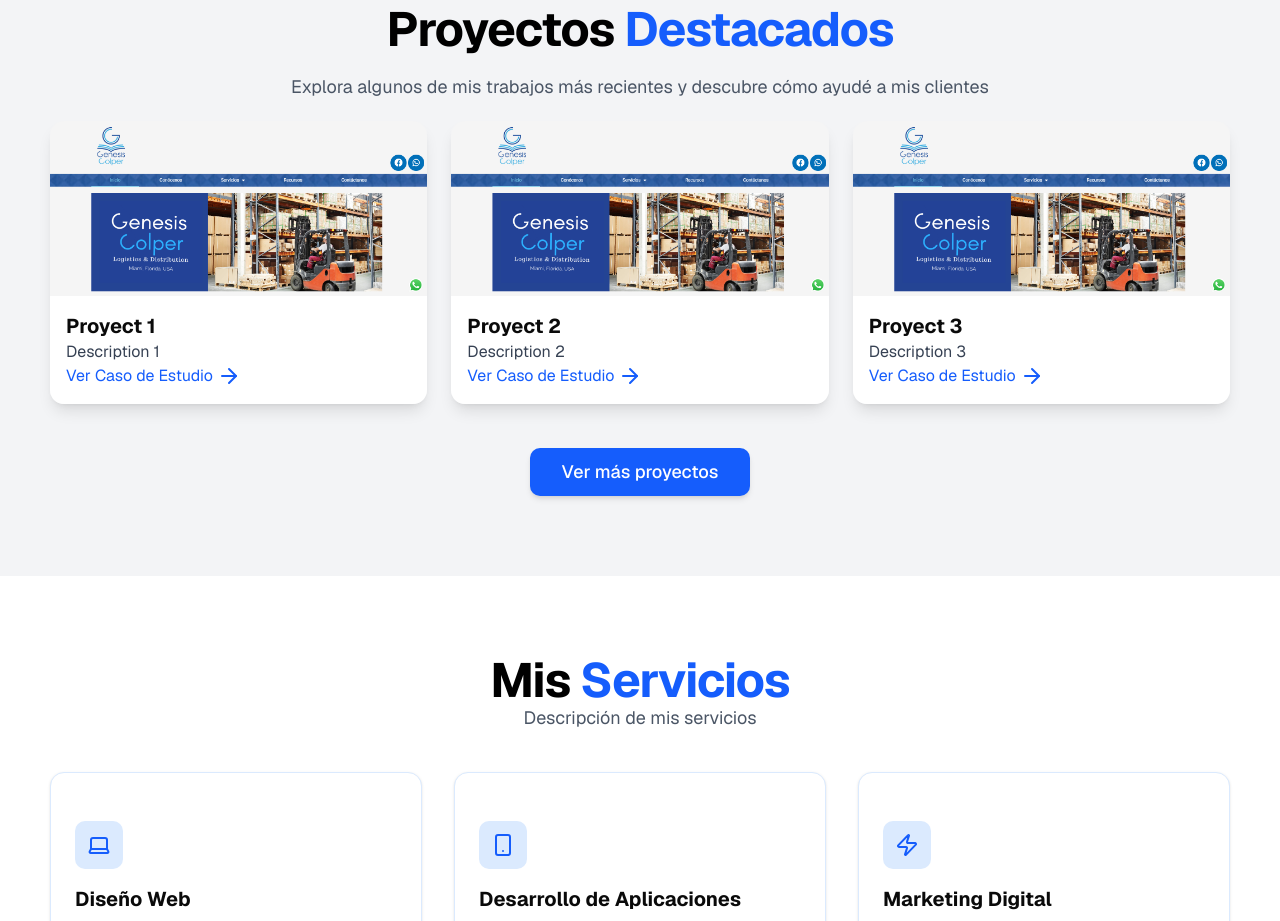
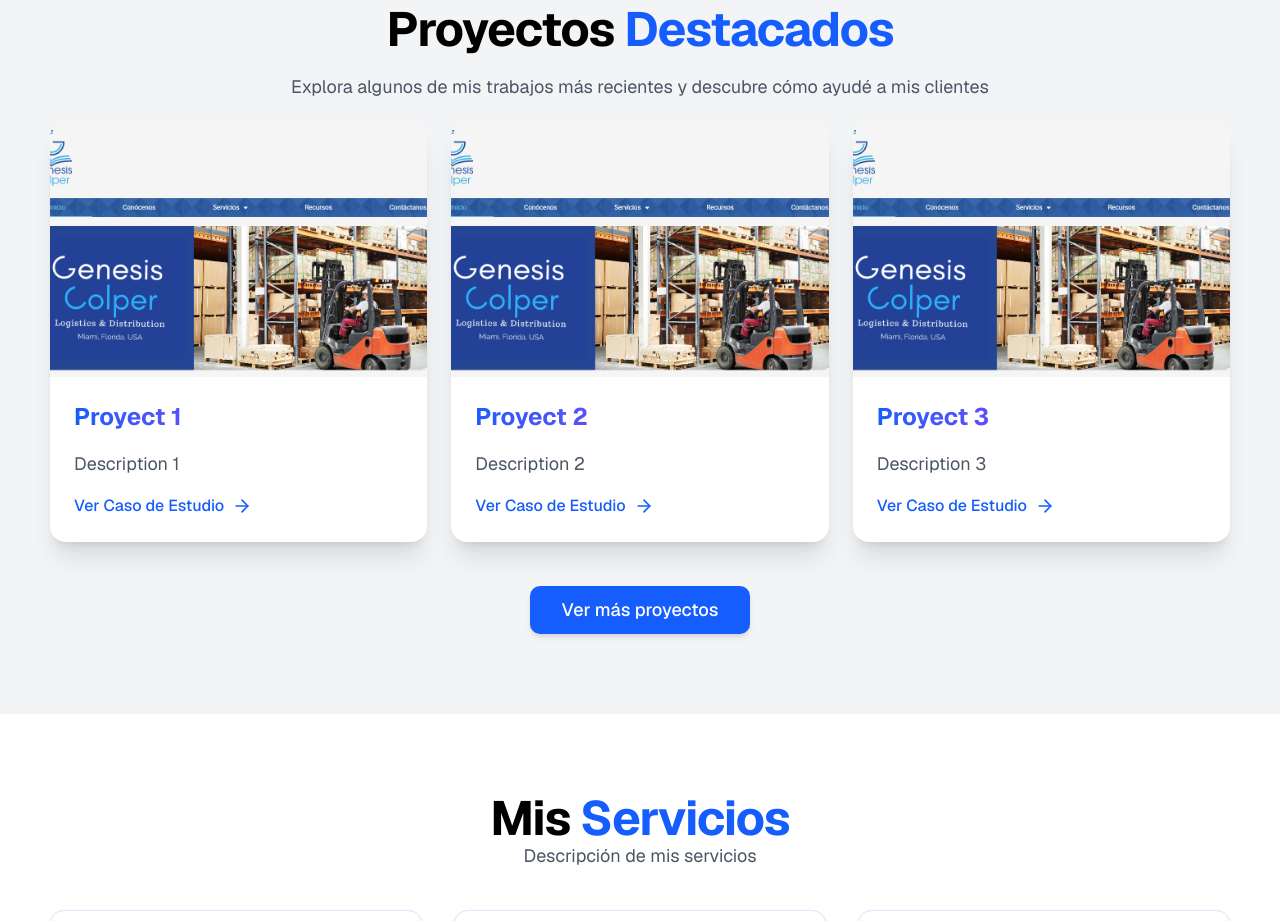
Before and after one commit to Jerucho/codin-website, a Next.js app: page / in a window 1280 px wide. Shown: the part 940-1861 px from the top of the page. Built offline with nearby package versions, Linux system fonts and the light colour scheme.

Commit message:
Agregar animaciones y mejorar el diseño del componente ProyectCard, utilizando framer-motion para efectos de hover y actualizando la presentación del título y la descripción para una mejor experiencia visual.

```diff
--- a/app/Components/Proyects/ProyectCard.tsx
+++ b/app/Components/Proyects/ProyectCard.tsx
@@ -1,5 +1,7 @@
 import { ArrowRight } from "lucide-react";
 import Image, { StaticImageData } from "next/image";
+import { motion } from "framer-motion";
+
 interface ProyectCardProps {
   title: string;
   description: string;
@@ -14,24 +16,38 @@ export const ProyectCard = ({
   link,
 }: ProyectCardProps) => {
   return (
-    <div className="rounded-xl shadow-lg bg-gray-100 dark:bg-gray-900 flex flex-col h-full w-full max-w-sm overflow-hidden">
-      <div className="h-1/2">
+    <motion.div
+      whileHover={{ y: -5 }}
+      transition={{ duration: 0.2 }}
+      className="group relative rounded-2xl bg-white dark:bg-gray-900 overflow-hidden shadow-xl hover:shadow-2xl transition-all duration-300"
+    >
+      <div className="relative h-64 overflow-hidden">
         <Image
           src={image}
           alt={title}
           width={0}
           height={0}
           sizes="100vw"
-          className="w-full h-full object-cover"
+          className="w-full h-full object-cover transform group-hover:scale-105 transition-transform duration-500"
         />
+        <div className="absolute inset-0 bg-gradient-to-t from-black/60 to-transparent opacity-0 group-hover:opacity-100 transition-opacity duration-300" />
       </div>
-      <div className="flex-1 bg-white dark:bg-gray-800 flex flex-col justify-between p-4">
-        <h2 className="text-xl font-bold">{title}</h2>
-        <p className="text-gray-700 dark:text-gray-300">{description}</p>
-        <a href={link} className="text-blue-600 hover:underline">
-          Ver Caso de Estudio <ArrowRight className="inline" />
+
+      <div className="p-6 space-y-4">
+        <h2 className="text-2xl font-bold bg-gradient-to-r from-blue-600 to-purple-600 bg-clip-text text-transparent">
+          {title}
+        </h2>
+        <p className="text-gray-600 dark:text-gray-300 text-lg leading-relaxed">
+          {description}
+        </p>
+        <a
+          href={link}
+          className="inline-flex items-center gap-2 text-blue-600 hover:text-blue-700 dark:text-blue-400 dark:hover:text-blue-300 font-medium transition-colors duration-200"
+        >
+          Ver Caso de Estudio
+          <ArrowRight className="w-5 h-5 transform group-hover:translate-x-1 transition-transform duration-200" />
         </a>
       </div>
-    </div>
+    </motion.div>
   );
 };
```
